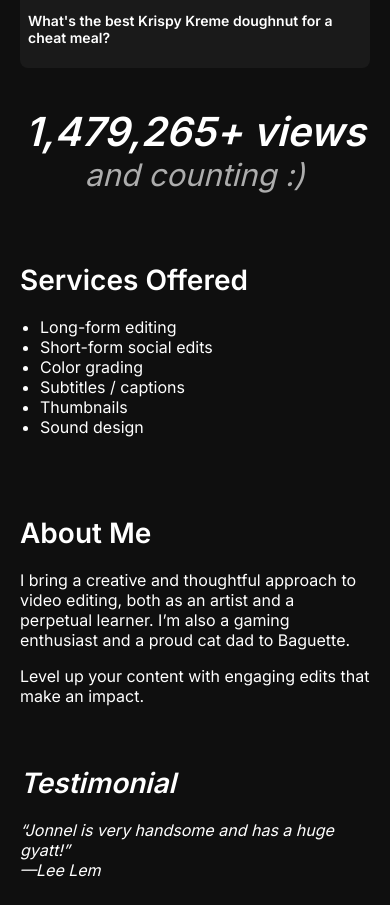
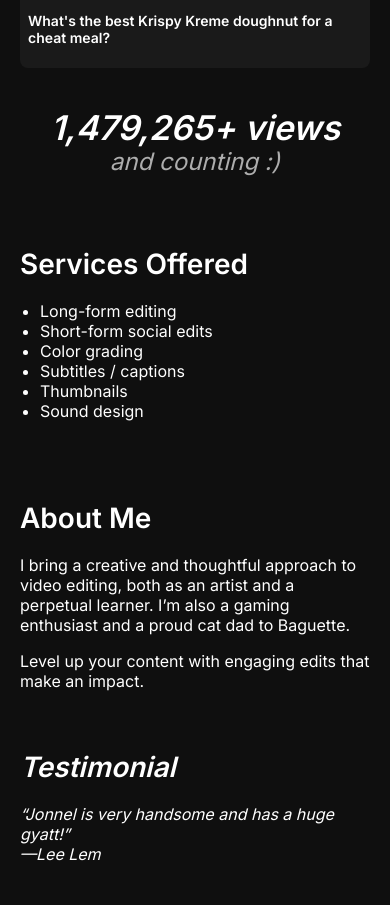
Before and after one commit to cady-codes/jonnel_site, a plain HTML site: page index.html in a window 390 px wide. Shown: the part 2152-3057 px from the top of the page. Drawn offline with nearby package versions, Linux system fonts and the light colour scheme.

Commit message:
changed view font size

```diff
--- a/index.html
+++ b/index.html
@@ -179,6 +179,14 @@
         .portfolio-item img {
             width: 100%;
         }
+
+        .view-count{
+        font-size: 34px;
+        }
+
+        .view-count .counting {
+        font-size: 24px;
+        }
     }
   </style>
 </head>
```
